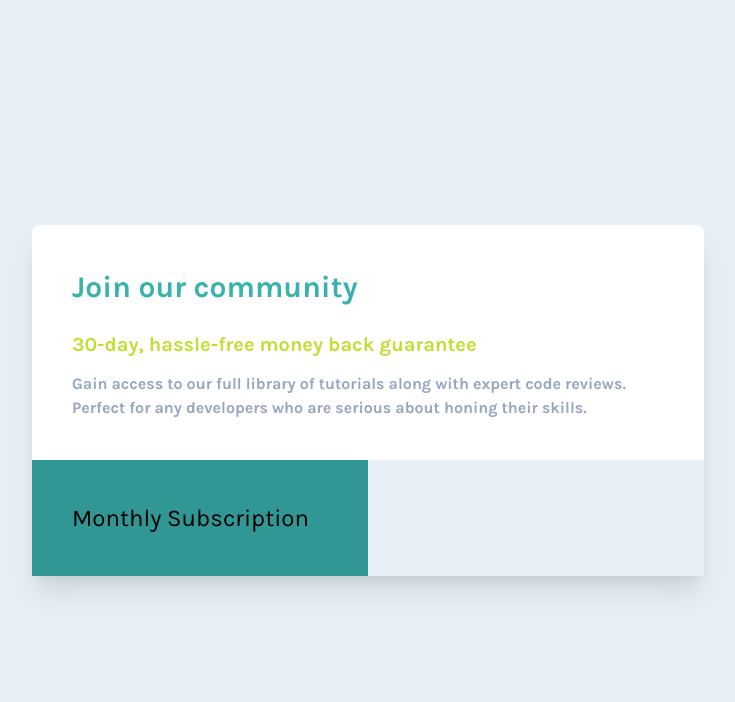
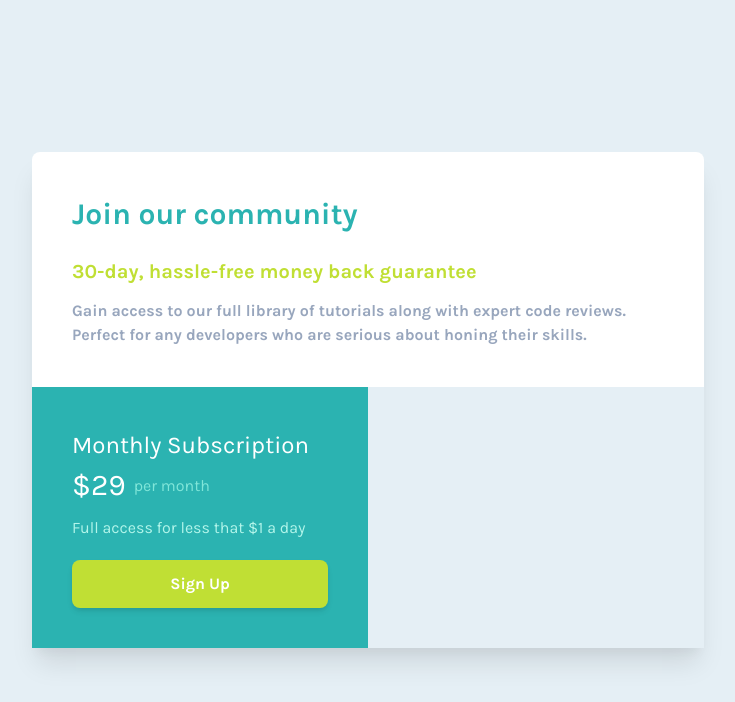
Before and after one commit to angel-codes/sigle-price-grid-component, a website: page index.html in a window 1280 px wide. Shown: the whole page, without its empty margins (272-1007 px from the left). Drawn offline with nearby package versions, Linux system fonts and the light colour scheme; files that its build step writes are made by us from their sources.

Commit message:
:sparkles: monthly subscription

```diff
--- a/index.html
+++ b/index.html
@@ -29,7 +29,7 @@
       <!-- Main content -->
       <main class="grid grid-cols-2 shadow-xl lg:max-w-2xl">
         <div class="col-span-2 p-10 bg-white rounded-t-lg">
-          <h1 class="text-3xl text-teal-500 font-bold mb-5">
+          <h1 class="text-3xl text-cyan-dark font-bold mb-5">
             Join our community
           </h1>
           <p class="text-xl text-bright-yellow font-bold mb-3">
@@ -41,8 +41,17 @@
             their skills.
           </p>
         </div>
-        <div class="col-span-1 p-10 bg-teal-600">
-          <h2 class="text-2xl">Monthly Subscription</h2>
+        <div class="col-span-1 p-10 bg-cyan-dark">
+          <h2 class="text-2xl text-white">Monthly Subscription</h2>
+          <div class="flex items-center mb-2">
+            <span class="text-3xl text-white mr-2">$29</span>
+            <span class="text-teal-300">per month</span>
+          </div>
+          <p class="text-teal-200 mb-5">Full access for less that $1 a day</p>
+          <a
+            class="bg-bright-yellow shadow-md rounded-lg w-full block py-3 px-4 text-center text-white font-bold cursor-pointer"
+            >Sign Up</a
+          >
         </div>
         <div class="col-span-1"></div>
       </main>
```
